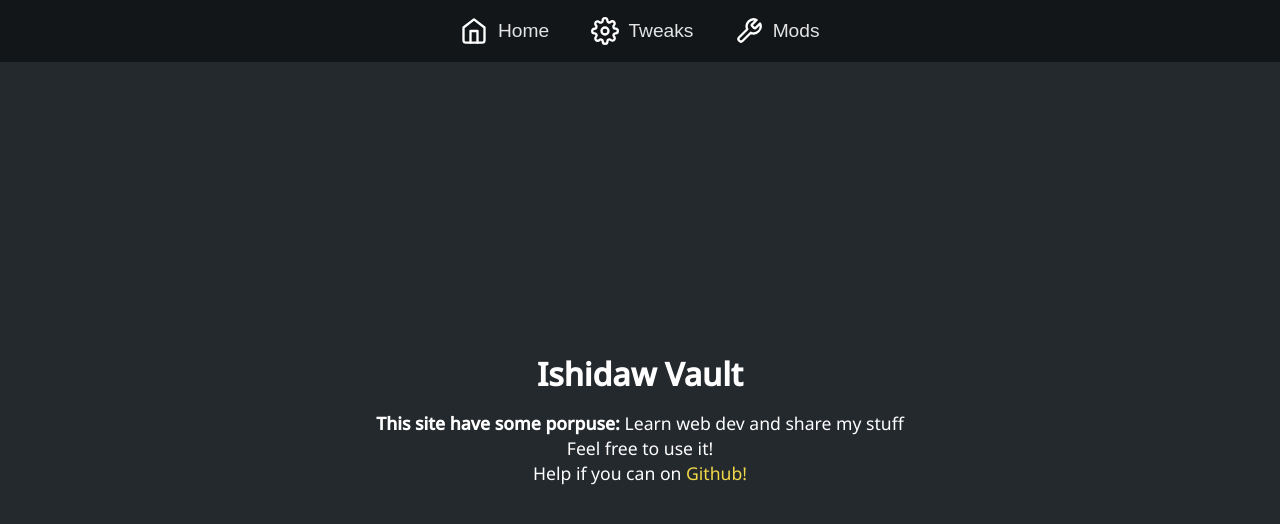
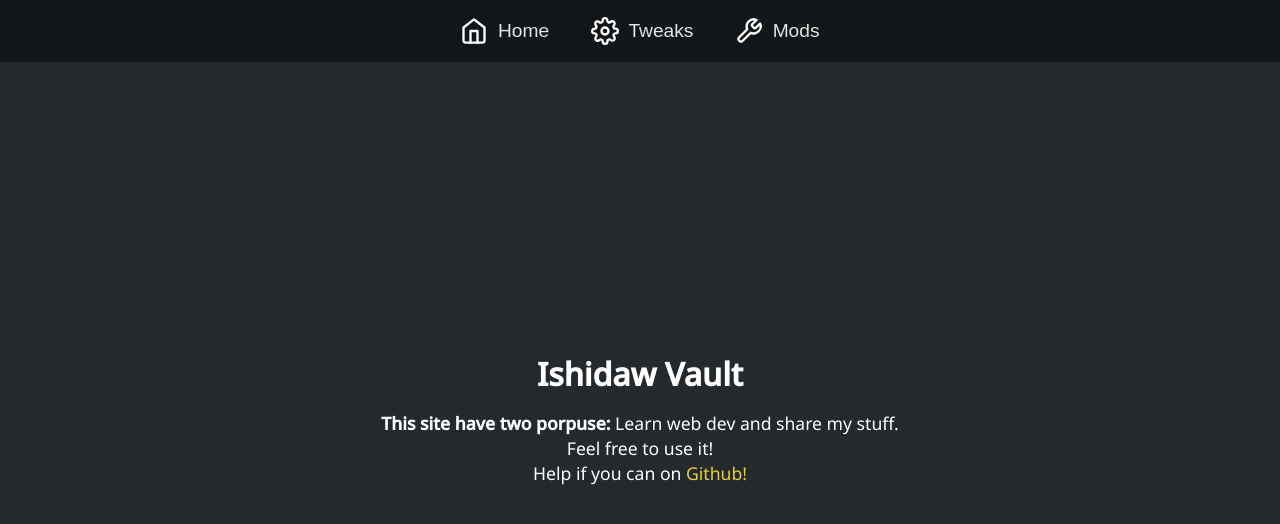
Before and after one commit to Ishidawg/GameContentPage, a plain HTML site: page index.html in a window 1280 px wide. Both pictures are taken after a click on the button "Home". Shown: the top 524 px of the page. Drawn offline with Linux system fonts and the light colour scheme.

Commit message:
Home adjust...

```diff
--- a/script.js
+++ b/script.js
@@ -18,7 +18,7 @@ function renderLoad() {
                 <article class="home-text-box">
                     <h1>Ishidaw Vault</h1>
                     <p>
-                        <strong>This site have some porpuse:</strong> Learn web dev and share my stuff</br>
+                        <strong>This site have two porpuse:</strong> Learn web dev and share my stuff.</br>
                         Feel free to use it!</br>
                         Help if you can on <a href="https://github.com/Ishidawg/GameContentPage" class="git-link">Github!</a>
                     </p>
@@ -54,7 +54,7 @@ home.addEventListener("click", () => {
                 <article class="home-text-box">
                     <h1>Ishidaw Vault</h1>
                     <p>
-                        <strong>This site have some porpuse:</strong> Learn web dev and share my stuff</br>
+                        <strong>This site have two porpuse:</strong> Learn web dev and share my stuff.</br>
                         Feel free to use it!</br>
                         Help if you can on <a href="https://github.com/Ishidawg/GameContentPage" class="git-link">Github!</a>
                     </p>
--- a/style/script.css
+++ b/style/script.css
@@ -46,7 +46,7 @@ body {
 
 .git-link {
     text-decoration: underline 0.02em rgba(241, 216, 72, 0);
-    color: #f1d848;
+    color: #eacf38;
     transition: text-decoration-color 0.4s;
 }
 
```
